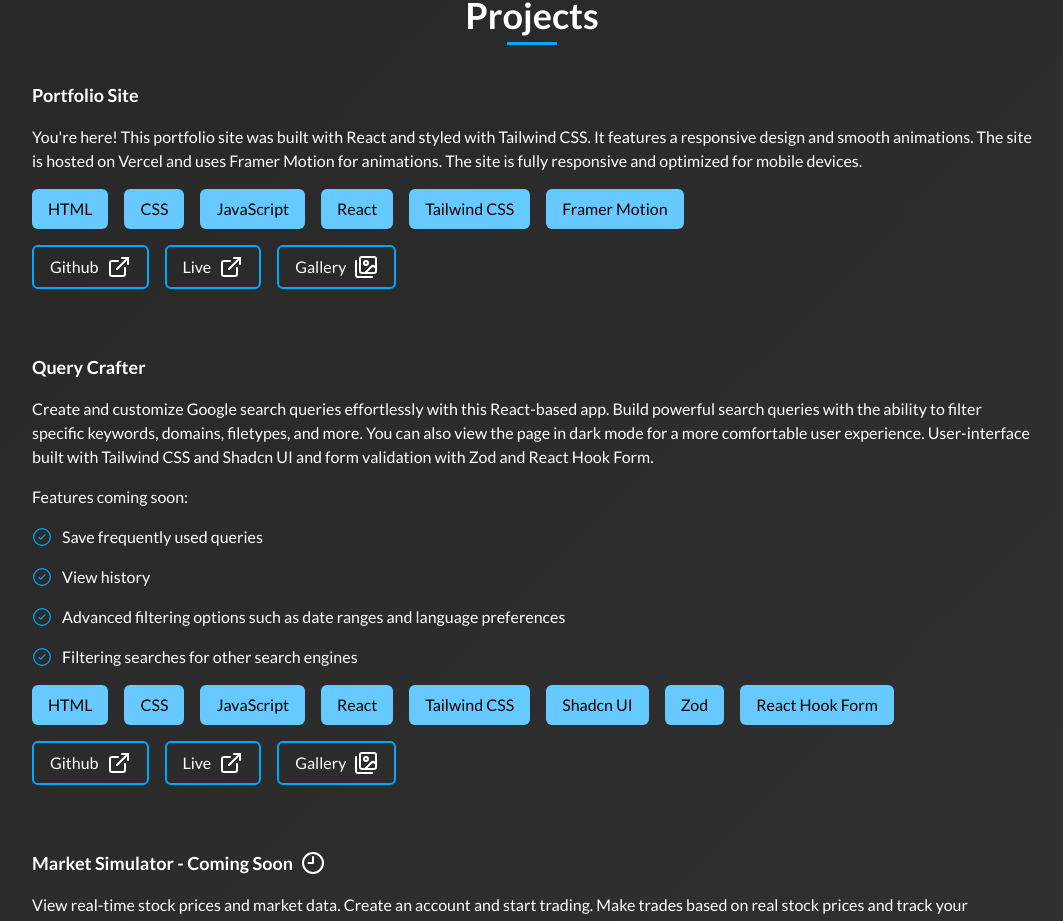
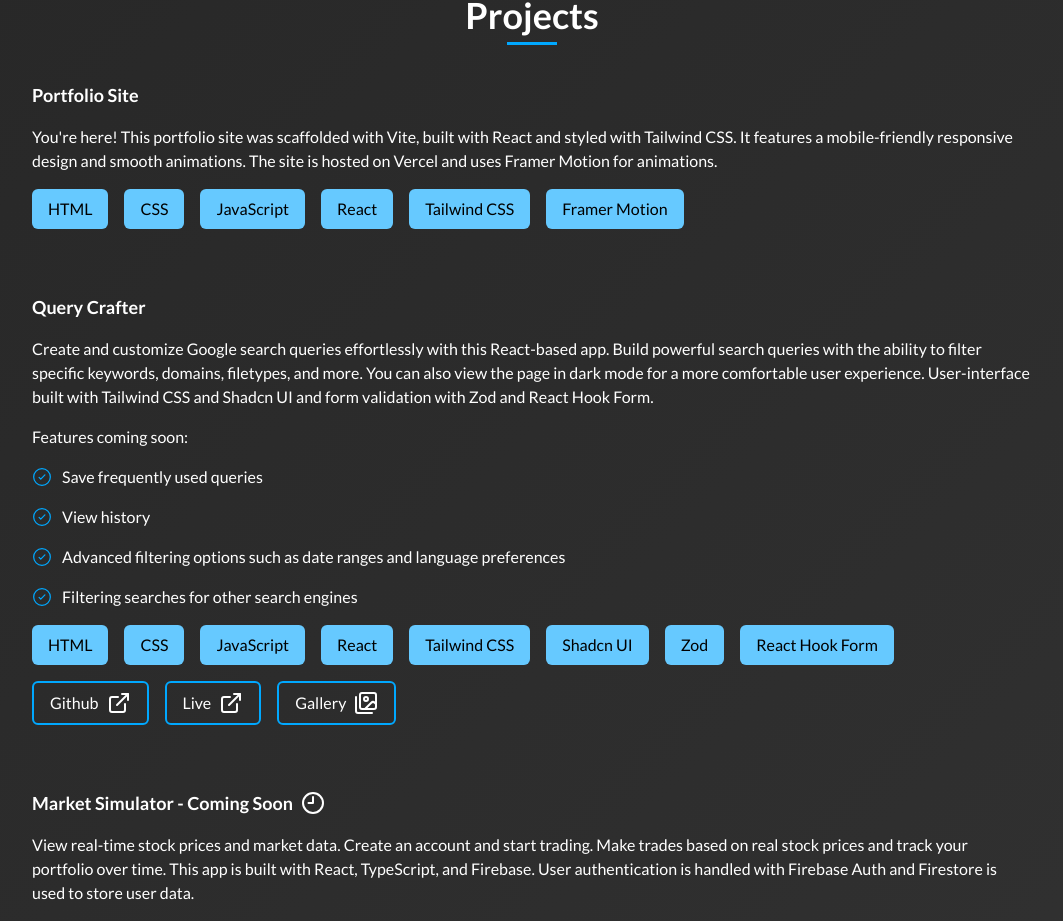
Before and after one commit to bzhang98/portfolio-site, a React (Vite) app: page / in a window 1280 px wide. Shown: the part 2936-3857 px from the top of the page, without its empty margins (108-1171 px from the left). Built offline with nearby package versions, Linux system fonts and the light colour scheme.

Commit message:
refactor App component: adjust animation direction and update project description

```diff
--- a/src/App.tsx
+++ b/src/App.tsx
@@ -16,7 +16,7 @@
 } from "react-vertical-timeline-component";
 import "react-vertical-timeline-component/style.min.css";
 import { motion } from "framer-motion";
-import { BookOpen, Code, Dumbbell, Utensils} from "lucide-react";
+import { BookOpen, Code, Dumbbell, Utensils } from "lucide-react";
 
 function App() {
   const aboutSectionRef = useRef<HTMLDivElement>(null);
@@ -430,7 +430,7 @@
             <div className="flex flex-col gap-16 min-w-[100%]">
               <motion.div
                 className="flex justify-between gap-12 items-center"
-                initial={{ x: 100, opacity: 0 }}
+                initial={{ x: -100, opacity: 0 }}
                 whileInView={{ x: 0, opacity: 1 }}
                 transition={{ duration: 1 }}
                 viewport={{ amount: 0.2, once: true }}
@@ -438,11 +438,10 @@
                 <div className="card-content flex flex-col gap-4">
                   <h3 className="text-lg font-bold">Portfolio Site</h3>
                   <p className="project-description">
-                    You're here! This portfolio site was built with React and
-                    styled with Tailwind CSS. It features a responsive design
+                    You're here! This portfolio site was scaffolded with Vite, built with React and
+                    styled with Tailwind CSS. It features a mobile-friendly responsive design
                     and smooth animations. The site is hosted on Vercel and uses
-                    Framer Motion for animations. The site is fully responsive
-                    and optimized for mobile devices.
+                    Framer Motion for animations.
                   </p>
                   <ul className="tech-stack flex flex-wrap gap-4">
                     <li className="text-black bg-secondary-color px-4 py-2 rounded-md">
@@ -464,25 +463,6 @@
                       Framer Motion
                     </li>
                   </ul>
-                  <div className="links flex gap-4">
-                    <a
-                      href="https://github.com/bzhang98/query-crafter"
-                      target="_blank"
-                      className="flex items-center gap-2 py-2 px-4 border-2 border-primary-color rounded-md transition duration-300 hover:bg-secondary-color hover:text-black"
-                    >
-                      Github <ExternalLink />
-                    </a>
-                    <a
-                      href="https://query-crafter.vercel.app/"
-                      target="_blank"
-                      className="flex items-center gap-2 py-2 px-4 border-2 border-primary-color rounded-md transition duration-300 hover:bg-secondary-color hover:text-black"
-                    >
-                      Live <ExternalLink />
-                    </a>
-                    <button className="flex items-center gap-2 py-2 px-4 border-2 border-primary-color rounded-md transition duration-300 hover:bg-secondary-color hover:text-black">
-                      Gallery <Images />
-                    </button>
-                  </div>
                 </div>
               </motion.div>
               <motion.div
```
